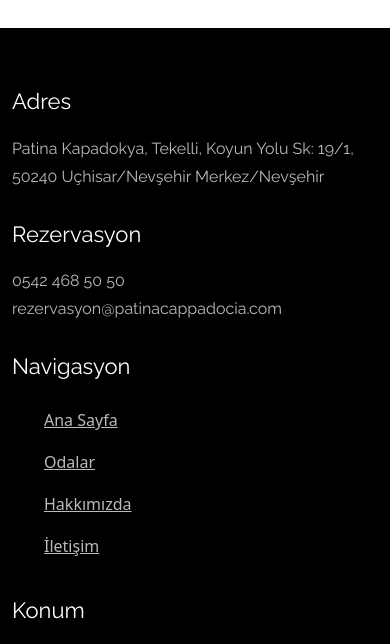
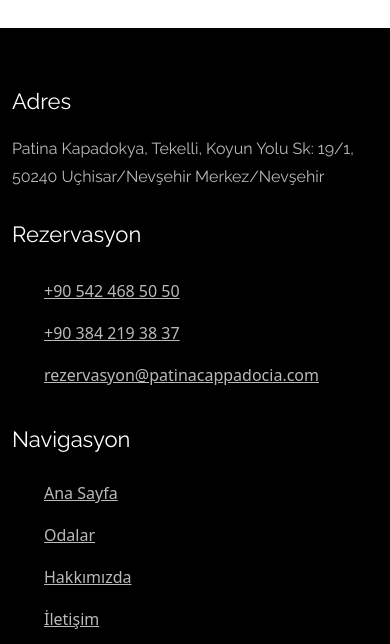
Before and after one commit to YusufErem/patina_cappadocia, a Django app: page /about/ in a window 390 px wide. Shown: the part 1749-2393 px from the top of the page. Run offline with Django 5.2, Linux system fonts and the light colour scheme; some libraries are stand-ins or nearby versions.

Commit message:
Update contact information in footer with clickable phone and email links

```diff
--- a/mainapp/templates/index.html
+++ b/mainapp/templates/index.html
@@ -92,8 +92,14 @@
                             <h3 class="footer_title">
                                 Rezervasyon
                             </h3>
-                            <p class="footer_text">0542 468 50 50 <br>
-                                rezervasyon@patinacappadocia.com</p>
+                            <p class="footer_text">
+                                <ul>
+                                    <li>
+                                        <a href="tel:+905424685050">+90 542 468 50 50</a><br>
+                                        <a href="tel:+903842193837">+90 384 219 38 37</a><br>
+                                        <a href="mailto:rezervasyon@patinacappadocia.com">rezervasyon@patinacappadocia.com</a></li>
+                                </ul>
+                            </p>
                         </div>
                     </div>
                     <div class="col-xl-2 col-md-6 col-lg-2">
```
